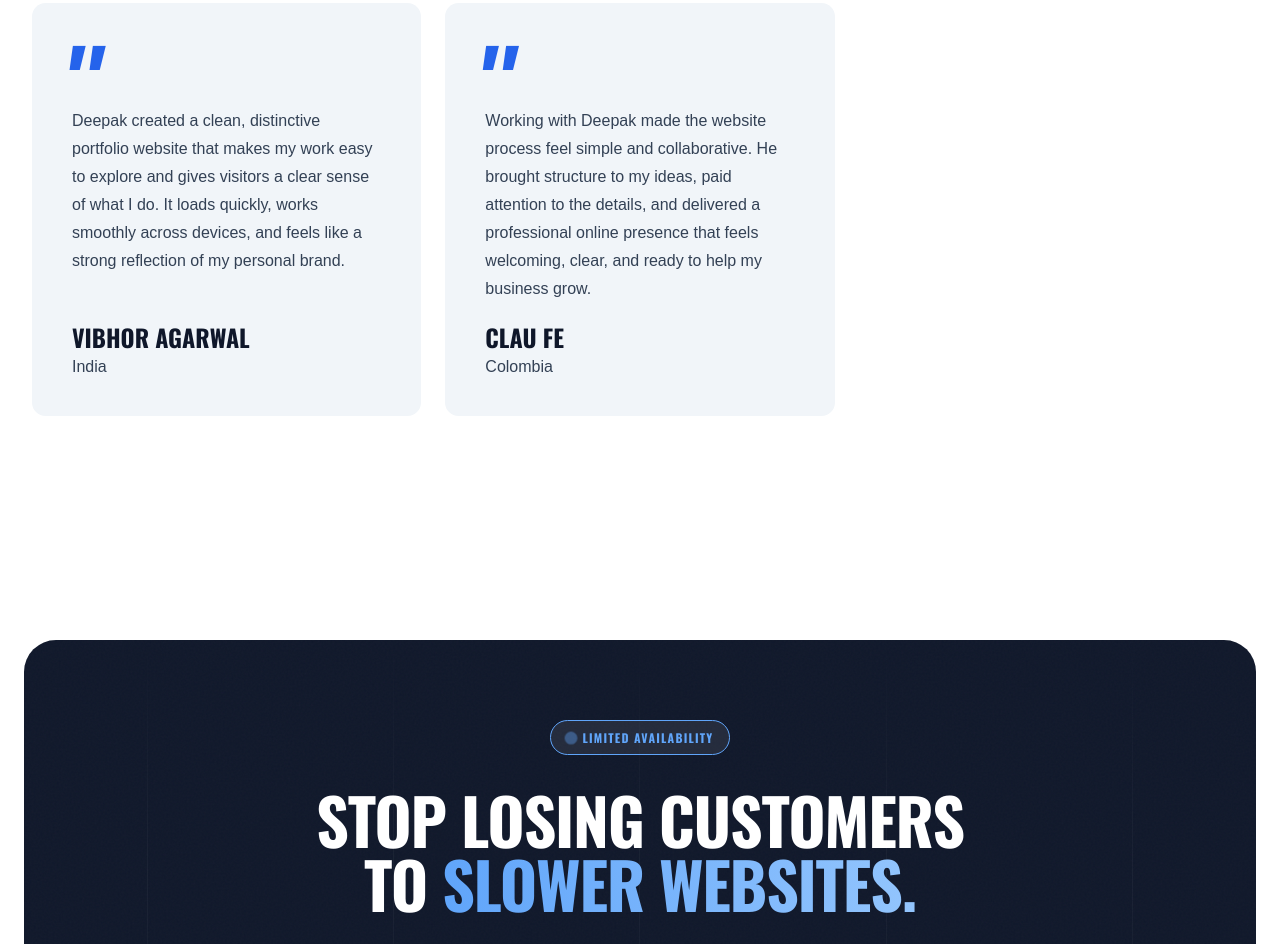
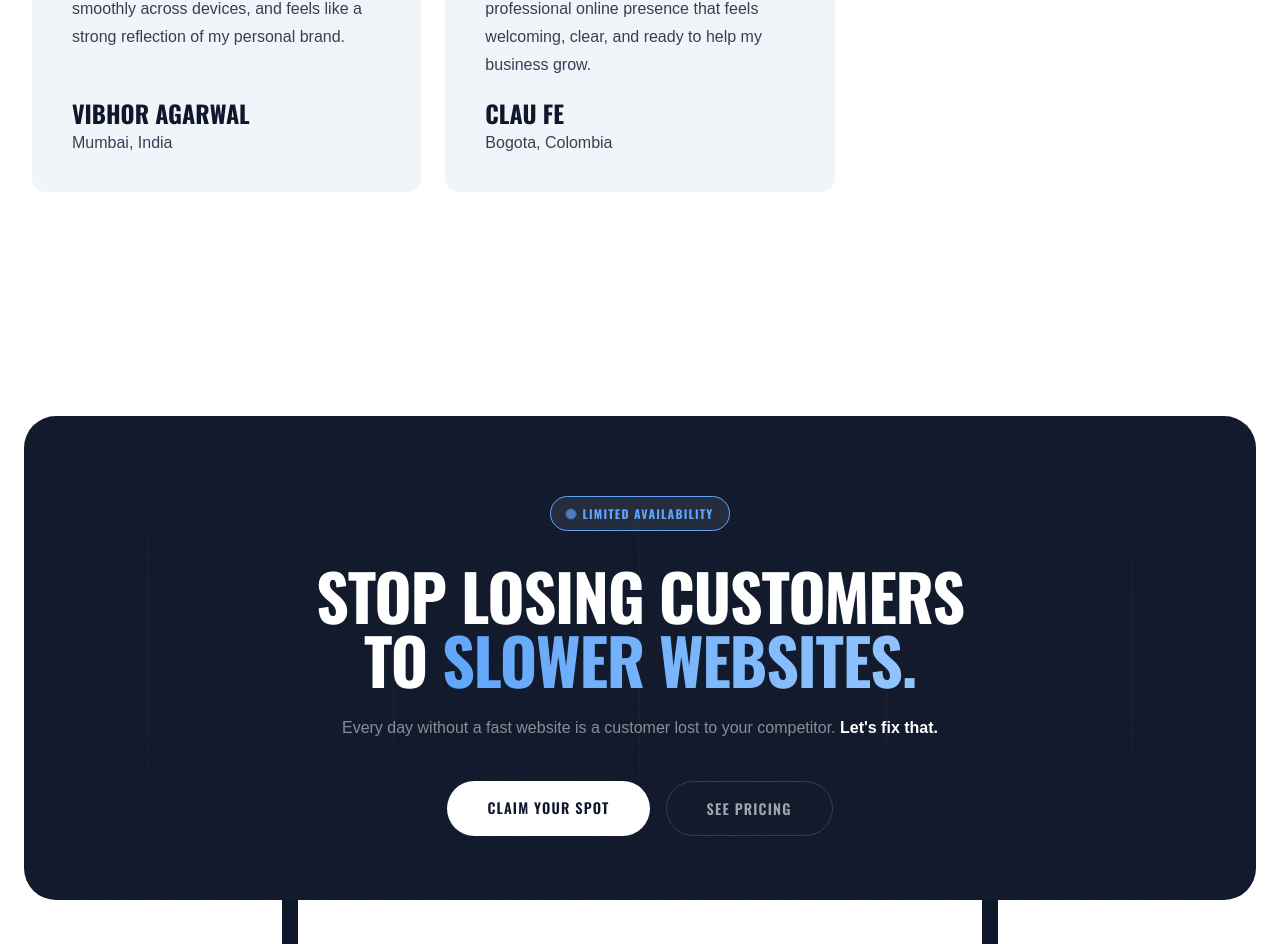
Before and after one commit to deepak-bits/supermind-web-designs, an Eleventy site: page src/reviews.html in a window 1280 px wide. Shown: the part 1460-2404 px from the top of the page. Built offline with nearby package versions, Linux system fonts and the light colour scheme; Eleventy itself is replaced by a stand-in of ours; files that its build step writes are made by us from their sources.

Commit message:
Refine reviews page links and locations

```diff
--- a/src/_includes/partials/nav.html
+++ b/src/_includes/partials/nav.html
@@ -16,7 +16,7 @@
 				<div class="nav-dropdown-menu">
 							<a href="/about/" class="{{ 'active' if page.url == '/about/' }}">About Us</a>
 							<a href="/faq/" class="{{ 'active' if page.url == '/faq/' }}">FAQ</a>
-							<a href="/reviews/" class="{{ 'active' if page.url == '/reviews/' }}">Reviews</a>
+							<a href="/#reviews">Reviews</a>
 				</div>
 			</div>
 			<div class="nav-item">
--- a/src/reviews.css
+++ b/src/reviews.css
@@ -1,4 +1,4 @@
-.reviews-main { background-color: var(--white); }
+.reviews-main { background-color: var(--white); margin-top: -8rem; position: relative; z-index: 1; padding-top: 2rem !important; }
 .reviews-intro { max-width: 52rem; margin: 0 auto 3.5rem; text-align: center; }
 .reviews-intro h2 { margin: 1rem 0 1.25rem; color: var(--primary); font-family: var(--headerFont); font-size: clamp(2.25rem, 5vw, 3.75rem); line-height: 1; text-transform: uppercase; }
 .reviews-intro p { color: var(--bodyTextColor); line-height: 1.75; }
--- a/src/reviews.html
+++ b/src/reviews.html
@@ -21,8 +21,8 @@ permalink: /reviews/
 			<article class="testimonial-card"><div class="testimonial-card-quote">&quot;</div><p class="testimonial-card-text">Deepak listened carefully to our ideas and created a fast, welcoming website for our Kriya Yoga and meditation community. Everything feels clear and easy to use, and people can now discover our programs and connect with us online much more easily.</p><div class="testimonial-card-author"><p class="testimonial-card-name">Jean Francois Hollebeke</p><p class="testimonial-card-location">Geneva, Switzerland</p></div></article>
 			<article class="testimonial-card"><div class="testimonial-card-quote">&quot;</div><p class="testimonial-card-text">I’m very happy with my new yoga website. Deepak turned my ideas into a calm, professional, mobile-friendly experience that reflects my work and helps visitors understand my classes and take the next step with confidence.</p><div class="testimonial-card-author"><p class="testimonial-card-name">Ana Cudin</p><p class="testimonial-card-location">Geneva, Switzerland</p></div></article>
 			<article class="testimonial-card"><div class="testimonial-card-quote">&quot;</div><p class="testimonial-card-text">Deepak created a polished coding website for kids to learn, explore programming, and build confidence through hands-on projects. The site is clear, engaging, and easy to use on every device, giving young learners a welcoming place to start their coding journey.</p><div class="testimonial-card-author"><p class="testimonial-card-name">Sanjivani Singh</p><p class="testimonial-card-location">New Delhi, India</p></div></article>
-			<article class="testimonial-card"><div class="testimonial-card-quote">&quot;</div><p class="testimonial-card-text">Deepak created a clean, distinctive portfolio website that makes my work easy to explore and gives visitors a clear sense of what I do. It loads quickly, works smoothly across devices, and feels like a strong reflection of my personal brand.</p><div class="testimonial-card-author"><p class="testimonial-card-name">Vibhor Agarwal</p><p class="testimonial-card-location">India</p></div></article>
-			<article class="testimonial-card"><div class="testimonial-card-quote">&quot;</div><p class="testimonial-card-text">Working with Deepak made the website process feel simple and collaborative. He brought structure to my ideas, paid attention to the details, and delivered a professional online presence that feels welcoming, clear, and ready to help my business grow.</p><div class="testimonial-card-author"><p class="testimonial-card-name">Clau Fe</p><p class="testimonial-card-location">Colombia</p></div></article>
+			<article class="testimonial-card"><div class="testimonial-card-quote">&quot;</div><p class="testimonial-card-text">Deepak created a clean, distinctive portfolio website that makes my work easy to explore and gives visitors a clear sense of what I do. It loads quickly, works smoothly across devices, and feels like a strong reflection of my personal brand.</p><div class="testimonial-card-author"><p class="testimonial-card-name">Vibhor Agarwal</p><p class="testimonial-card-location">Mumbai, India</p></div></article>
+			<article class="testimonial-card"><div class="testimonial-card-quote">&quot;</div><p class="testimonial-card-text">Working with Deepak made the website process feel simple and collaborative. He brought structure to my ideas, paid attention to the details, and delivered a professional online presence that feels welcoming, clear, and ready to help my business grow.</p><div class="testimonial-card-author"><p class="testimonial-card-name">Clau Fe</p><p class="testimonial-card-location">Bogota, Colombia</p></div></article>
 		</div>
 	</div>
 </main>
```
